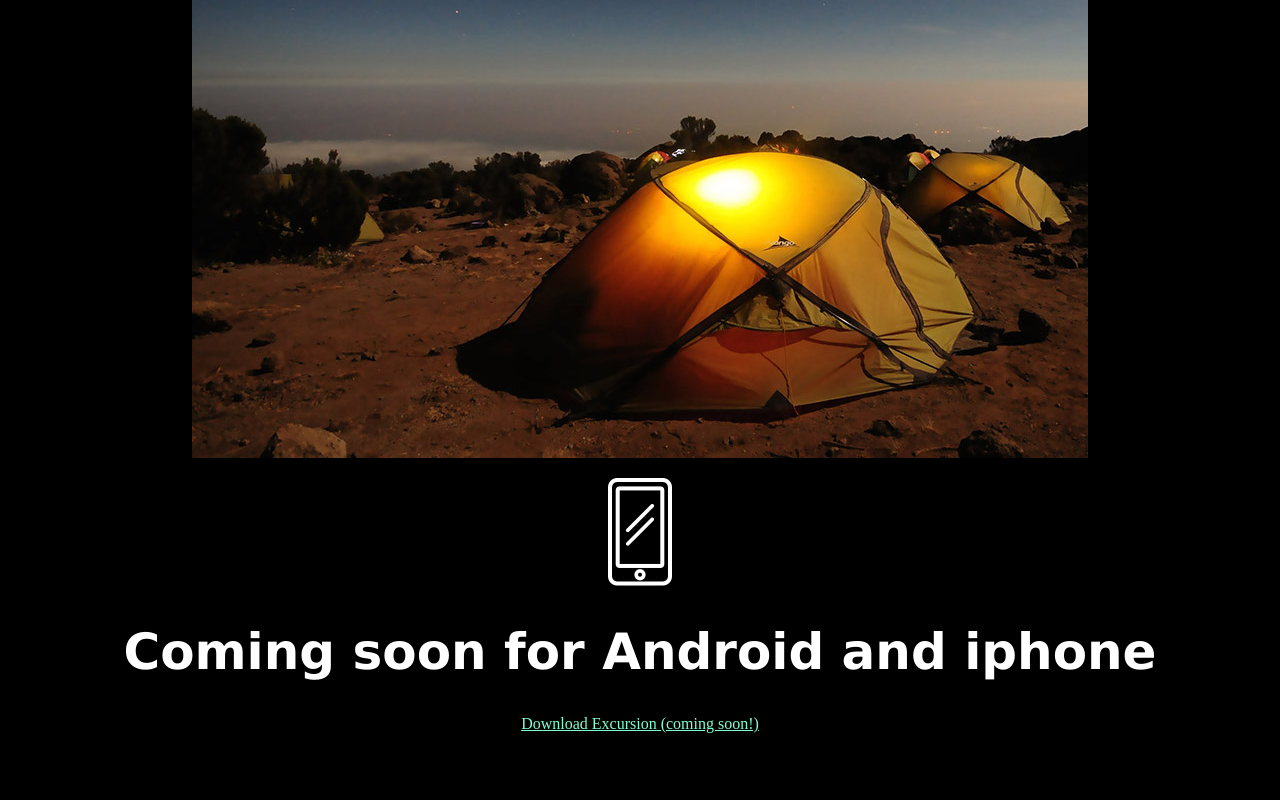
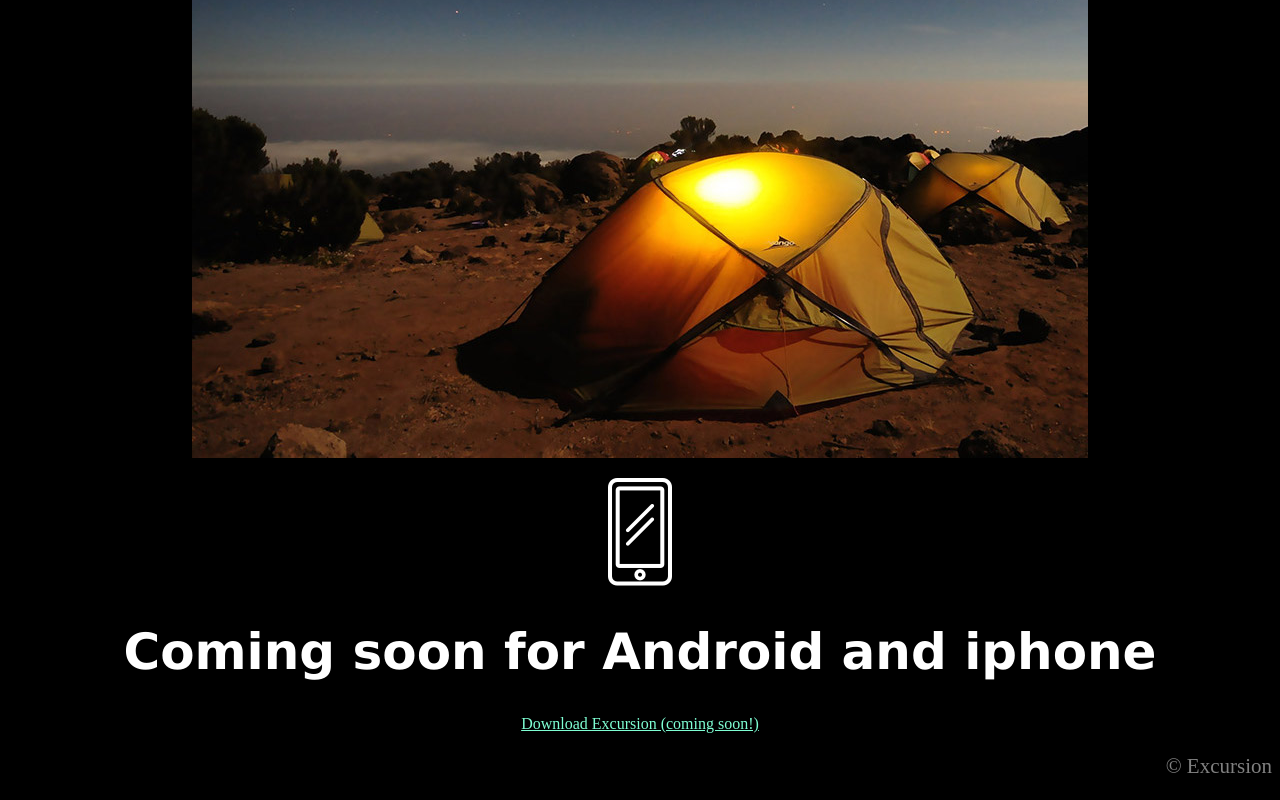
Before and after one commit to manojncsoni007/excursion, a plain HTML site: page index.html in a window 1280 px wide. Shown: the part 618-1418 px from the top of the page. Before the commit the page ends 1367 px from the top, so only its background shows below. Drawn offline with Linux system fonts and the light colour scheme.

Commit message:
final push

```diff
--- a/index.html
+++ b/index.html
@@ -22,6 +22,7 @@
     <footer>
         <h1>Coming soon for Android and iphone</h1>
         <p><a href="#">Download Excursion (coming soon!)</a></p>
+        <p class="copyright"> © Excursion</p>
     </footer>
 </body>
 </html>
--- a/resources/css/style.css
+++ b/resources/css/style.css
@@ -26,3 +26,8 @@
     font-size: 21px;
     color: gray;
 }
+.copyright{
+    font-size: 21px;
+    color: gray;
+    text-align: right;
+}
```
